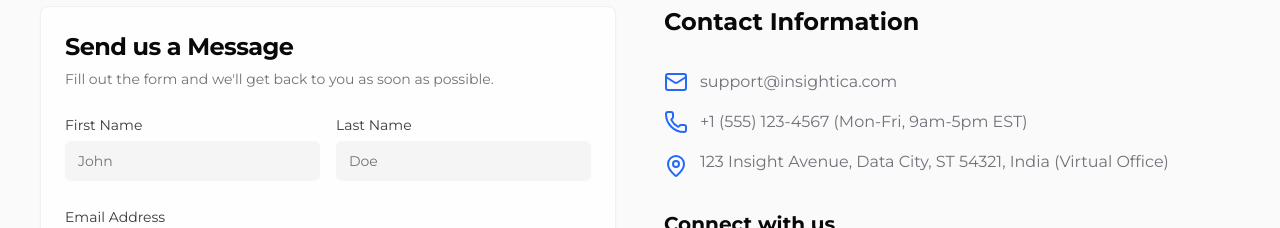
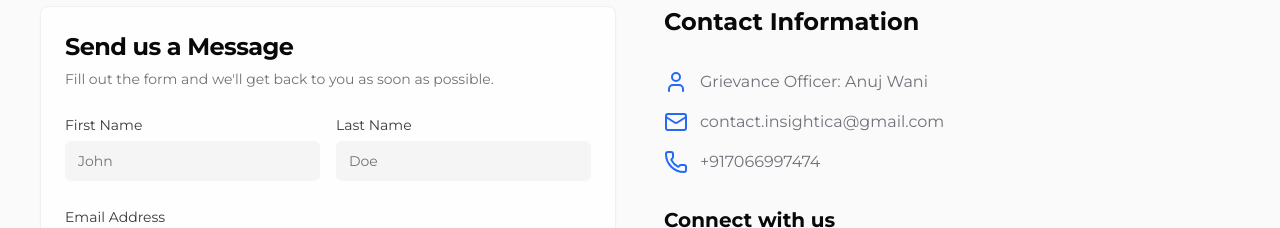
Before and after one commit to LazyCodeer/insightica-old-frontend, a Next.js app: page /contact in a window 1280 px wide. Shown: the part 306-534 px from the top of the page. Built offline with nearby package versions, Linux system fonts and the light colour scheme; no server answers.

Commit message:
Update contact info

```diff
--- a/src/app/contact/page.tsx
+++ b/src/app/contact/page.tsx
@@ -7,7 +7,7 @@ import { Label } from '@/components/ui/label';
 import { Textarea } from '@/components/ui/textarea';
 import { Card, CardContent, CardDescription, CardHeader, CardTitle } from '@/components/ui/card';
 import Link from 'next/link';
-import { Mail, Phone, MapPin } from 'lucide-react';
+import { Mail, Phone, MapPin, User } from 'lucide-react';
 
 
 export default function ContactPage() {
@@ -68,16 +68,16 @@ export default function ContactPage() {
               <h2 className="text-2xl font-semibold text-foreground">Contact Information</h2>
               <div className="space-y-4 text-muted-foreground">
                 <div className="flex items-center space-x-3">
+                  <User className="h-6 w-6 text-accent" />
+                  <div className="hover:text-accent">Grievance Officer: Anuj Wani</div>
+                </div>
+                <div className="flex items-center space-x-3">
                   <Mail className="h-6 w-6 text-accent" />
-                  <a href="mailto:support@insightica.com" className="hover:text-accent">support@insightica.com</a>
+                  <a href="mailto:contact.insightica@gmail.com" className="hover:text-accent">contact.insightica@gmail.com</a>
                 </div>
                 <div className="flex items-center space-x-3">
                   <Phone className="h-6 w-6 text-accent" />
-                  <span>+1 (555) 123-4567 (Mon-Fri, 9am-5pm EST)</span>
-                </div>
-                <div className="flex items-start space-x-3">
-                  <MapPin className="h-6 w-6 text-accent mt-1" />
-                  <span>123 Insight Avenue, Data City, ST 54321, India (Virtual Office)</span>
+                  <span>+917066997474</span>
                 </div>
               </div>
               <div className="mt-8">
```
